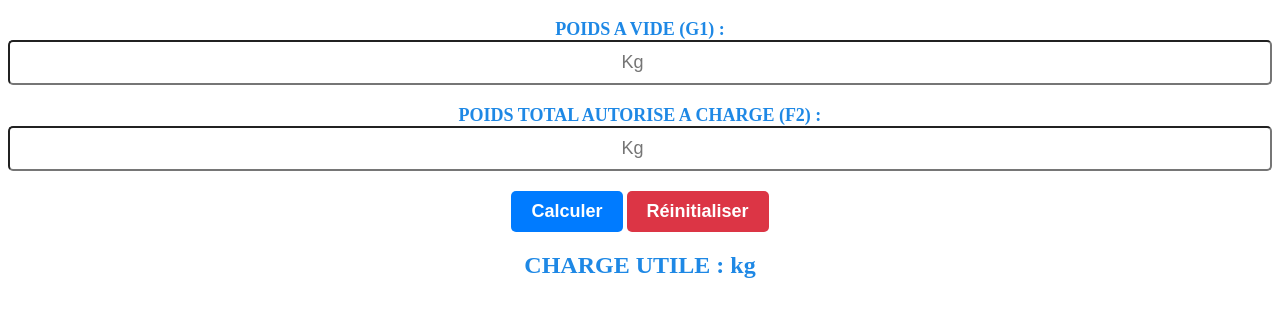
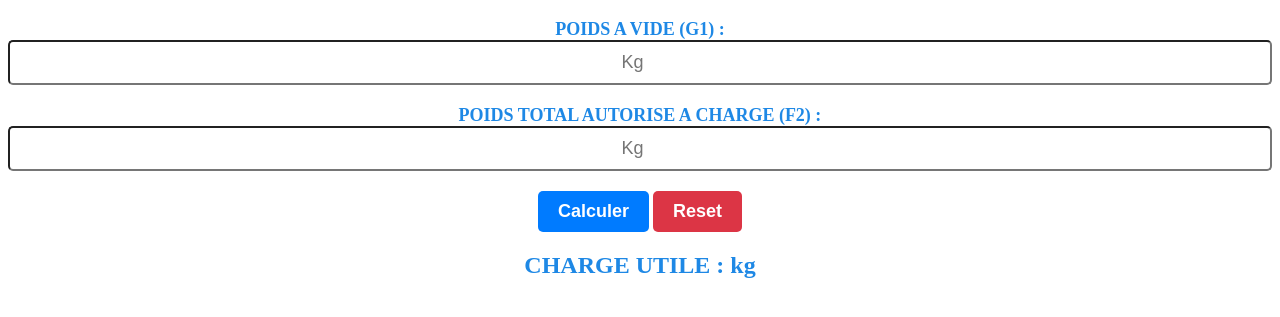
Before and after one commit to Otokosan/Calcul-charge-utile.github.io, a plain HTML site: page CU31.html in a window 1280 px wide. Shown: the part 79-396 px from the top of the page. Drawn offline with Linux system fonts and the light colour scheme.

Commit message:
Update CU31.html

```diff
--- a/CU31.html
+++ b/CU31.html
@@ -17,7 +17,7 @@
       <br>
       <div class="calculator">
         <button type="button" class="btn btn-primary" id="calculate" >Calculer</button>
-        <button type="button" class="btn btn-danger" id="reset" >Réinitialiser</button>
+        <button type="button" class="btn btn-danger" id="reset" >Reset</button>
       </div>
     </form>
     <p class="result">CHARGE UTILE : <span id="CU"></span> kg</p>
```
